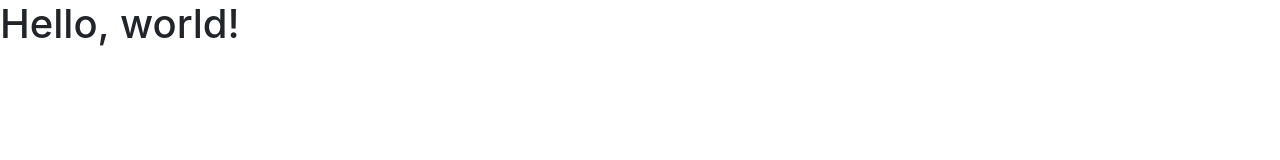
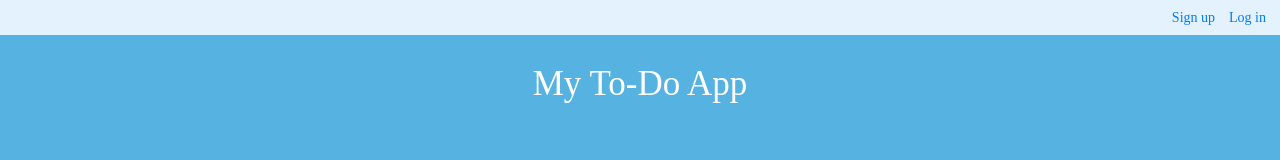
Before and after one commit to Irina202/To-Do-List, a plain HTML site: page index.html in a window 1280 px wide. Drawn offline with nearby package versions, Linux system fonts and the light colour scheme.

Commit message:
Add top nav bar and H1

```diff
--- a/Style/style.css
+++ b/Style/style.css
@@ -0,0 +1,18 @@
+html, body {
+  margin: 0;
+  padding: 0;
+  font-size: 14px;
+  font-family: 'Roboto Serif', serif;
+  background-color: rgb(86, 179, 225);
+  color: white;
+}
+
+h1 {
+  text-align: center;
+  margin-top: 2rem;
+}
+
+
+a {
+  margin-left: 1rem;
+}
--- a/index.html
+++ b/index.html
@@ -8,9 +8,22 @@
     <title>My To-Do App</title>
   </head>
   <body>
-    <h1>Hello, world!</h1>
+<header>
+  <nav class="navbar navbar-light d-flex justify-content-end" style="background-color: #e3f2fd;">
+     <a class="SignUp" href="#">Sign up</a>
+     <a class="Login" href="#">Log in</a>
+  </nav>
+</header>
+<main class="app-main container">
+  <h1>My To-Do App</h1>
 
 
+
+
+
+
+
+</main>
     <script src="https://code.jquery.com/jquery-3.3.1.slim.min.js" integrity="sha384-q8i/X+965DzO0rT7abK41JStQIAqVgRVzpbzo5smXKp4YfRvH+8abtTE1Pi6jizo" crossorigin="anonymous"></script>
     <script src="https://cdn.jsdelivr.net/npm/popper.js@1.14.6/dist/umd/popper.min.js" integrity="sha384-wHAiFfRlMFy6i5SRaxvfOCifBUQy1xHdJ/yoi7FRNXMRBu5WHdZYu1hA6ZOblgut" crossorigin="anonymous"></script>
     <script src="https://cdn.jsdelivr.net/npm/bootstrap@4.2.1/dist/js/bootstrap.min.js" integrity="sha384-B0UglyR+jN6CkvvICOB2joaf5I4l3gm9GU6Hc1og6Ls7i6U/mkkaduKaBhlAXv9k" crossorigin="anonymous"></script>
```
